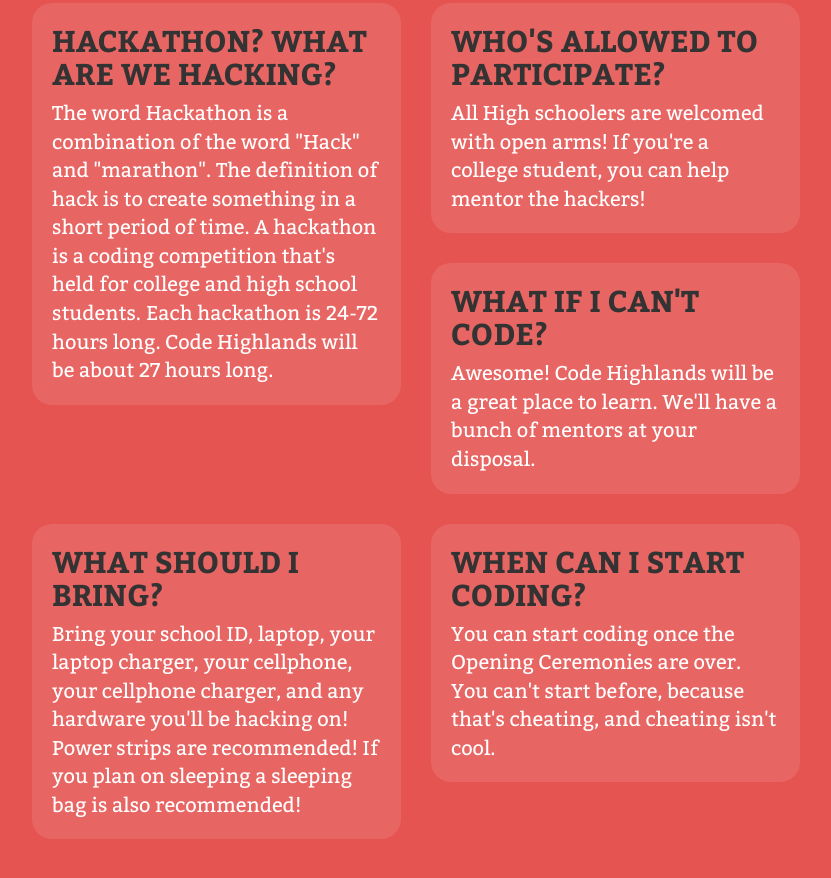
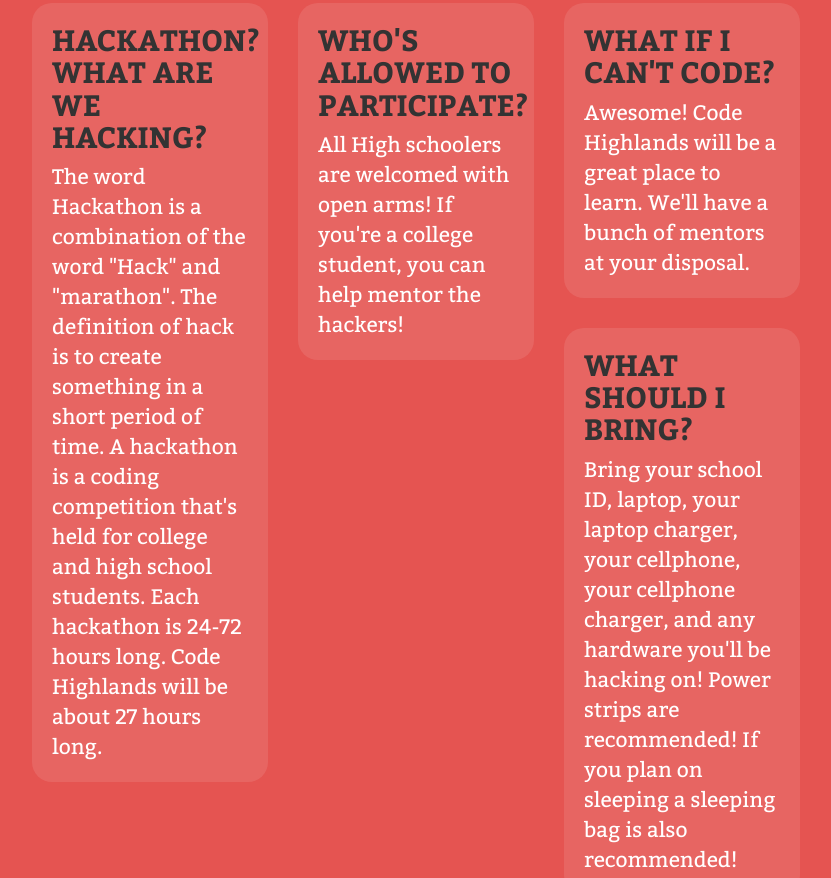
Before and after one commit to CodeHighlands/website, a plain HTML site: page index.html in a window 1280 px wide. Shown: the part 1733-2611 px from the top of the page, without its empty margins (224-1055 px from the left). Drawn offline with nearby package versions, Linux system fonts and the light colour scheme.

Commit message:
Some small changes + mobile is a little better

```diff
--- a/css/codehighlands.css
+++ b/css/codehighlands.css
@@ -251,16 +251,16 @@
 	background: rgba(255,255,255,.1);
 	border-radius: 20px;
 	padding: 20px;
-	position: relative;
+
 }
 .faq-item h2 {
 	color: #333;
 	font-weight: bold;
-	font-size: 30px;
+	font-size: 2.1em;
 	padding: 0;margin: 0 0 10px 0;
 }
 .faq-item p {
-	font-size: 20px;
+	font-size: 1.5em;
 	padding: 0;margin: 0;
 }
 .contact {
--- a/index.html
+++ b/index.html
@@ -8,7 +8,6 @@
 <head>
     <meta charset="utf-8">
     <meta http-equiv="X-UA-Compatible" content="IE=edge">
-    <meta name="viewport" content="initial-scale=1, width=device-width, maximum-scale=1, minimum-scale=1, user-scalable=no">
     <title>CodeHighlands</title>
 
     <link href="http://maxcdn.bootstrapcdn.com/font-awesome/4.2.0/css/font-awesome.min.css" rel="stylesheet">
@@ -60,9 +59,9 @@
         <!-- <img src="Images/text3.png" width="70%" height="40%"> --><!-- Harris says he doesnt like the title image thing -->
         <h1><span style="color:#333">Code</span>Highlands</h1>
         <h4>Northern Highlands' first hackathon</h4>
-        <h4><strong>To Be Announced</strong></h4>
+        <h4><strong>December 12th - 13th</strong></h4>
         <div class="buttonbox animated">
-            <a href="" class="btn btn-register" id="register" target="_blank">Register</a>
+            <a href="https://codehighlands.typeform.com/to/cAmVzU" class="btn btn-register" id="register" target="_blank">Register</a>
             <a class="btn btn-nav" href="#about">About</a>
         </div>
     </section>
@@ -82,32 +81,32 @@
     <section class="content animated fadeInLeft">
     <h1>FAQ</h1>
         <div class="row">
-            <div class="col-md-6 col-sm-12">
+            <div class="col-md-4 col-sm-12">
                 <div class="faq-item">
                     <h2>Hackathon? What are we hacking?</h2>
                     <p>The word Hackathon is a combination of the word "Hack" and "marathon". The definition of hack is to create something in a short period of time. A hackathon is a coding competition that's held for college and high school students. Each hackathon is 24-72 hours long. Code Highlands will be about 27 hours long.</p>
                 </div>
             </div>
-            <div class="col-md-6 col-sm-12">
+            <div class="col-md-4 col-sm-12">
                 <div class="faq-item">
                     <h2>Who's allowed to participate?</h2>
                     <p>All High schoolers are welcomed with open arms! If you're a college student, you can help mentor the hackers!</p>
                 </div>
             </div>
-            <div class="col-md-6 col-sm-12">
+            <div class="col-md-4 col-sm-12">
                 <div class="faq-item">
                     <h2>What if I can't code?</h2>
                     <p>Awesome! Code Highlands will be a great place to learn. We'll have a bunch of mentors at your disposal.</p>
                 </div>
             </div>
-            <div class="col-md-6 col-sm-12">
+            <div class="col-md-4 col-sm-12">
                 <div class="faq-item">
                     <h2>What should I bring?</h2>
                     <p>Bring your school ID, laptop, your laptop charger, your cellphone, your cellphone charger, and any hardware you'll be hacking on! Power strips are recommended! If you plan on sleeping a sleeping bag is also recommended!</p>
                     <!-- Sleep is for the weak. -->
                 </div>
             </div>
-            <div class="col-md-6 col-sm-12">
+            <div class="col-md-4 col-sm-12">
                 <div class="faq-item">
                     <h2>When can I start Coding?</h2>
                     <p>You can start coding once the Opening Ceremonies are over. You can't start before, because that's cheating, and cheating isn't cool.</p>
@@ -126,6 +125,7 @@
         <section class="contact">
             <p>Get in touch!</p>
             <br>
+
             <div class="row">
                 <div class="col-md-3 col-xs-6">
                     <a class="social animated" id="facebook" linkTo="https://www.facebook.com" onclick="anim.exit(this.id)">
@@ -148,6 +148,7 @@
                     </a>
                 </div>
             </div>
+
         </section>
     </section>
 </section>
@@ -170,7 +171,7 @@
             </div>
         </div>
         <br>
-        <span style='font-size:60%'><a href='mailto:codehighlands@gmail.com'>Email</a> us if you are interested in becoming a sponsor! c:</span>
+        <span style='font-size:60%'><a href='mailto:codehighlands@gmail.com'>Email</a> us if you are interested in becoming a sponsor!</span>
     </section>
 </section>
 
@@ -192,7 +193,7 @@
     });*/
     if ($('#sponsor-item-1').text() == "") {
         $('#sponsors').css("display", "none");
-        $("#contact .content").append("<p>Sponsors to be revealed soon.<br><span style='font-size:60%'><a href='mailto:codehighlands@gmail.com'>Email</a> us if you are interested in becoming a sponsor! c:</span></p>");
+        $("#contact .content").append("<p>Sponsors to be revealed soon.<br><span style='font-size:60%'><a href='mailto:codehighlands@gmail.com'>Email</a> us if you are interested in becoming a sponsor!</span></p>");
     }
     /* particlesJS('dom-id', params);
 /* @dom-id : set the html tag id [string, optional, default value : particles-js]
```
